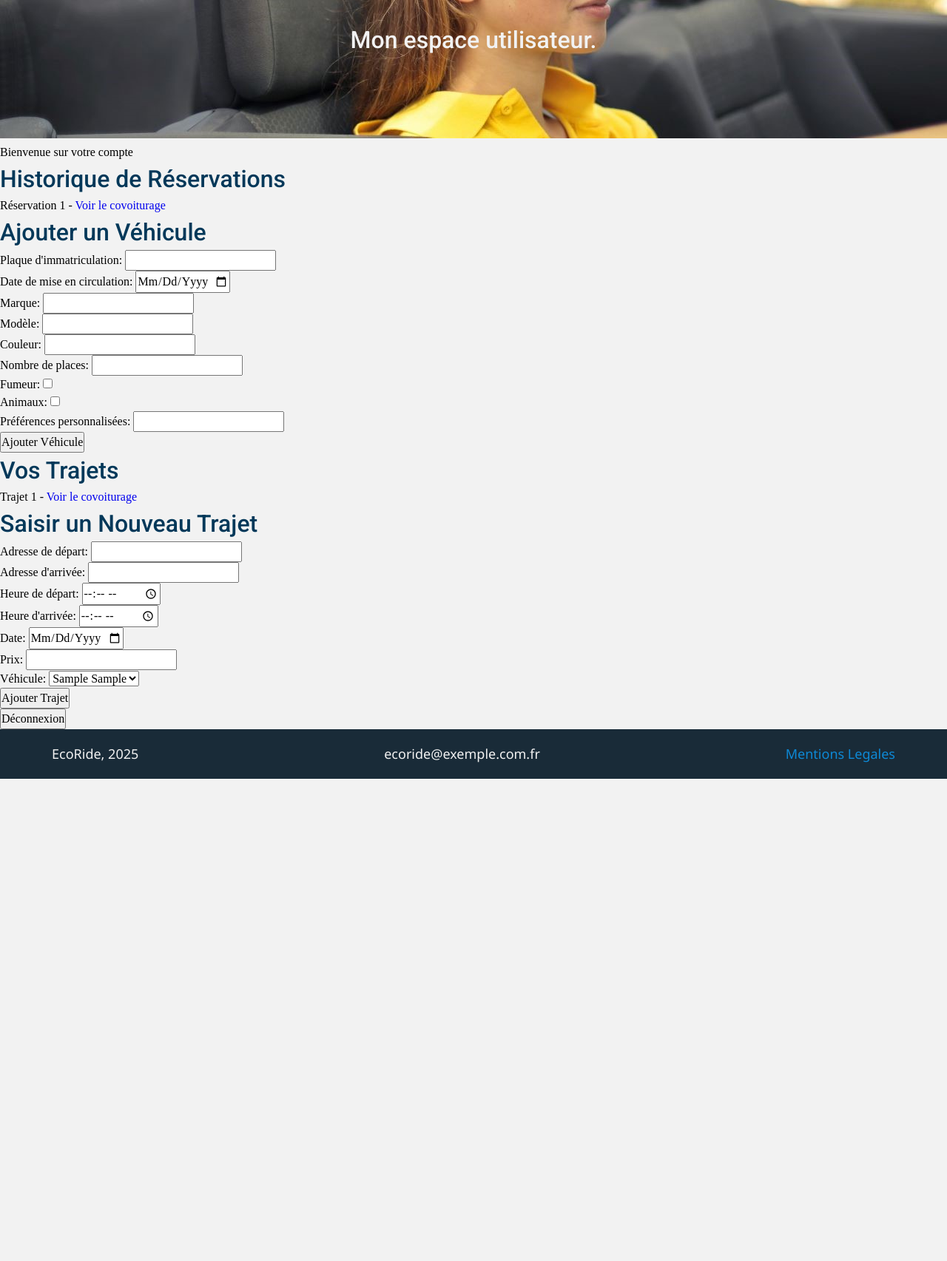
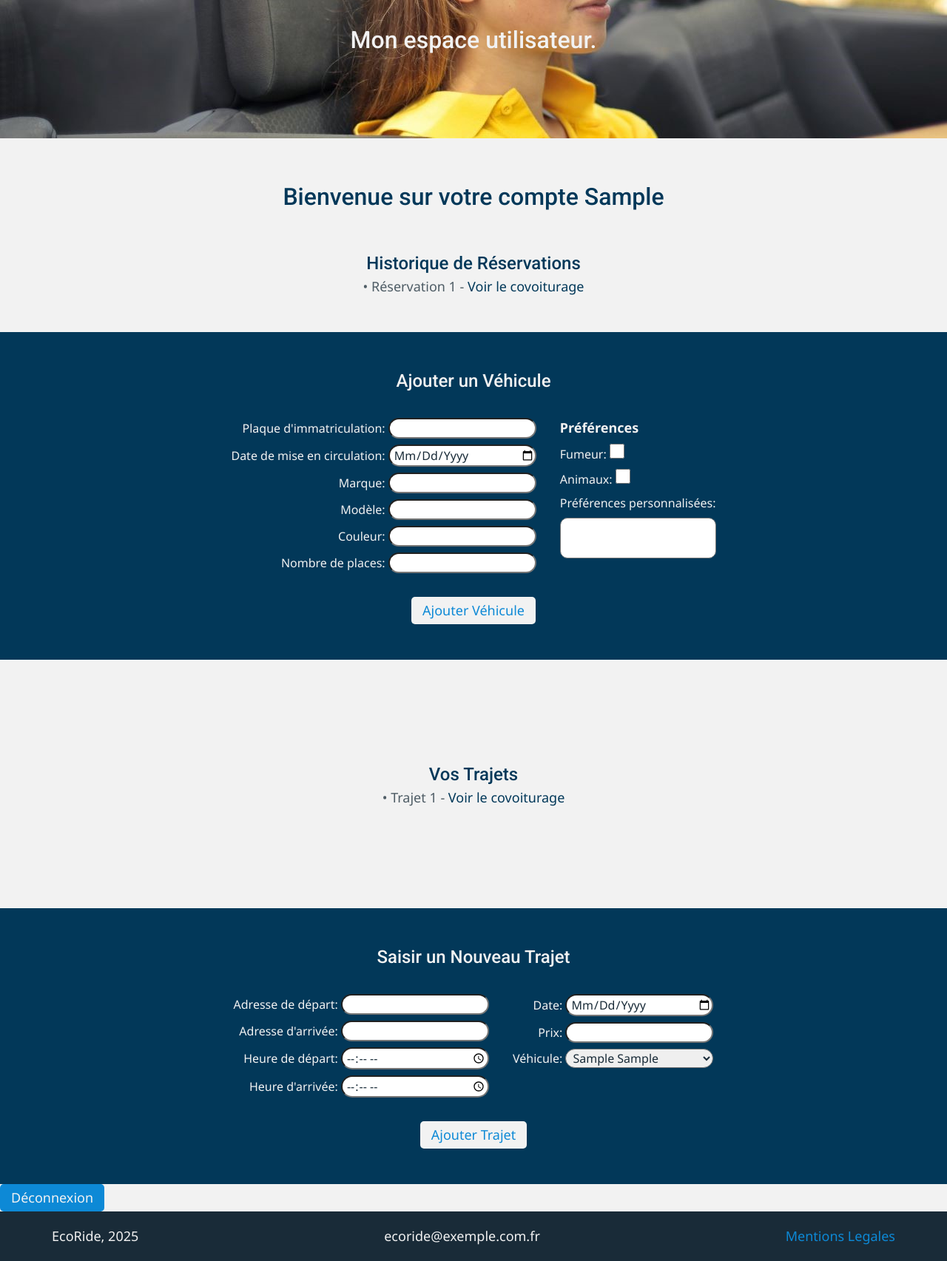
Before and after one commit to joselezcano8/EcoRide---Studi, a PHP site: page /mon-compte.php in a window 1280 px wide. Shown: the part 256-1961 px from the top of the page at 74% size. Before the commit the page ends 1309 px from the top, so only its background shows below. Run offline with PHP 8.4, Linux system fonts and the light colour scheme; the visitor is signed in with stand-in values (Sample User, id 1); tables that the repository leaves empty or names only in its code hold one stand-in row (values such as "Sample post"); data that the repository does not hold is empty.

Commit message:
Page de Utilisateur

```diff
--- a/index.php
+++ b/index.php
@@ -27,7 +27,7 @@ include 'inc/header.inc.php';
                 </div>
                 <img src="img/woman_smiling.jpg" alt="">
             </section>
-            <section class="section | contactez-nous">
+            <section class="contactez-nous">
                 <h2>Contactez-nous</h2>
                 <p>Pour toute question ou demande d'information, n'hésitez pas à nous contacter. Nous sommes là pour vous aider et nous nous engageons à répondre à vos besoins dans les plus brefs délais.</p>
                 <a href="contact.php"><button class="button">Nous Contacter</button></a>
--- a/mon-compte.php
+++ b/mon-compte.php
@@ -6,7 +6,6 @@ $firstTitle = '';
 $secondTitle = 'Mon espace utilisateur';
 include 'inc/header.inc.php';
 
-
 $servername = "localhost";
 $username = "root";
 $password = "";
@@ -14,9 +13,7 @@ $dbname = "ecoride";
 
 $conn = new mysqli($servername, $username, $password, $dbname);
 
-if ($conn->connect_error) {
-    die("Connexion échouée: " . $conn->connect_error);
-}
+if ($conn->connect_error) die("Connexion échouée: " . $conn->connect_error);
 
 if (!isset($_SESSION['user_id'])) {
     header('Location: connexion.php');
@@ -25,6 +22,11 @@ if (!isset($_SESSION['user_id'])) {
 
 $userID = $_SESSION['user_id'];
 
+$stmt = $conn->prepare('SELECT pseudo FROM compte WHERE ID = ?');
+$stmt->bind_param('i', $userID);
+$stmt->execute();
+$pseudo = $stmt->get_result()->fetch_assoc()['pseudo'];
+$stmt->close();
 
 $stmt = $conn->prepare('SELECT ID FROM chauffeur WHERE ID = ?');
 $stmt->bind_param('i', $userID);
@@ -94,7 +96,7 @@ if ($_SERVER['REQUEST_METHOD'] == 'POST' && isset($_POST['ajouter_trajet'])) {
 
     $stmtTrajet = $conn->prepare('INSERT INTO covoiturage (ID_vehicule, lieu_depart, lieu_arrivee, heure_depart, heure_arrivee, date, prix, statut, places_disponibles) VALUES (?, ?, ?, ?, ?, ?, ?, ?, ?)');
     $statut = 'programmé';
-    $stmtTrajet->bind_param('issssdisi', $vehicule_id, $adresse_depart, $adresse_arrivee, $heure_depart, $heure_arrivee, $date, $prix, $statut, $places_disponibles);
+    $stmtTrajet->bind_param('isssssisi', $vehicule_id, $adresse_depart, $adresse_arrivee, $heure_depart, $heure_arrivee, $date, $prix, $statut, $places_disponibles);
 
 
     if (!$stmtTrajet->execute()) {
@@ -125,24 +127,21 @@ if ($isChauffeur) {
     }
     $stmt->close();
 }
+
+if ($_SERVER['REQUEST_METHOD'] == 'POST' && isset($_POST['declarer_chauffeur'])) {
+    $query = 'INSERT INTO chauffeur (ID) VALUES (?)';
+    $stmt = $conn->prepare($query);
+    $stmt->bind_param('i', $userID);
+    $stmt->execute();
+}
 ?>
 
-<!DOCTYPE html>
-<html lang="fr">
-<head>
-    <meta charset="UTF-8">
-    <title>Mon Compte</title>
-    <style>
-        input[type="text"]:not(:last-of-type), input[type="date"], select {
-            text-transform: capitalize;
-        }
-    </style>
-</head>
-<body>
-    <h1>Bienvenue sur votre compte</h1>
+    <main class="main">
+        <h2>Bienvenue sur votre compte <?php echo $pseudo ?> </h2>
 
+        <div class="reservations | padding">
             <!-- Historique de Réservations -->
-    <h2>Historique de Réservations</h2>
+            <h3>Historique de Réservations</h3>
 
             <?php
             if (count($reservations) > 0): ?>
@@ -150,54 +149,72 @@ if ($isChauffeur) {
                     <?php
                     $counter = 1;
                     foreach ($reservations as $reservation): ?>
-                <li>Réservation <?php echo $counter++ ?> - <a href="detail-covoiturage.php?ID_covoiturage=<?php echo $reservation['ID_covoiturage']; ?>">Voir le covoiturage</a></li>
+                        <li><p>&bull; Réservation <?php echo $counter++ ?> - <a href="detail-covoiturage.php?ID_covoiturage=<?php echo $reservation['ID_covoiturage']; ?>">Voir le covoiturage</a></p></li>
                         <?php endforeach; ?>
                 </ul>
                     <?php else: ?>
                 <p>Vous n'avez aucune réservation.</p>
                 <?php endif; ?>
+        </div>
 
+
+        <div class="ajouter-vehicule | padding">
             <!-- Formulaire pour ajouter un véhicule si utilisateur est chauffeur -->
             <?php if ($isChauffeur): ?>
-        <h2>Ajouter un Véhicule</h2>
-        <form action="" method="POST">
-            <label>Plaque d'immatriculation: <input type="text" name="plaque" required></label><br>
-            <label>Date de mise en circulation: <input type="date" name="date_plaque" required></label><br>
-            <label>Marque: <input type="text" name="marque" required></label><br>
-            <label>Modèle: <input type="text" name="modele" required></label><br>
-            <label>Couleur: <input type="text" name="couleur" required></label><br>
-            <label>Nombre de places: <input type="number" name="nombre_de_places" min="1" required></label><br>
-            <label>Fumeur: <input type="checkbox" name="fumeur"></label><br>
-            <label>Animaux: <input type="checkbox" name="animaux"></label><br>
-            <label>Préférences personnalisées: <input type="text" name="preferences"></label><br>
+                <h3>Ajouter un Véhicule</h3>
+                <form  action="" method="POST">
+                    <div class="ajouter-vehicule-form">
+                        <div class="info-voiture-form">
+                            <label>Plaque d'immatriculation: <input type="text" name="plaque" required></label>
+                            <label>Date de mise en circulation: <input type="date" name="date_plaque" required></label>
+                            <label>Marque: <input type="text" name="marque" required></label>
+                            <label>Modèle: <input type="text" name="modele" required></label>
+                            <label>Couleur: <input type="text" name="couleur" required></label>
+                            <label>Nombre de places: <input type="number" name="nombre_de_places" min="1" required></label>
+                        </div>
+                        <div>
+                            <h4>Préférences</h4>
+                            <label>Fumeur: <input type="checkbox" name="fumeur"></label>
+                            <label>Animaux: <input type="checkbox" name="animaux"></label>
+                            <label>Préférences personnalisées: </label><textarea type="text" name="preferences"></textarea>
+                        </div>
+                    </div>
                     <input type="hidden" name="ajouter_vehicule" value="1">
-            <button type="submit">Ajouter Véhicule</button>
+                    <button type="submit" class="button">Ajouter Véhicule</button>
                 </form>
+        </div>
 
+        <div class="trajets | padding">
             <!-- Liste des trajets du chauffeur -->
-        <h2>Vos Trajets</h2>
+            <h3>Vos Trajets</h3>
             <?php if (count($trajets) > 0): ?>
                 <ul>
                     <?php
                     $counter = 1;
                     foreach ($trajets as $trajet): ?>
-                    <li>Trajet <?php echo $counter++ ?> - <a href="detail-covoiturage.php?ID_covoiturage=<?php echo $trajet['ID_covoiturage']; ?>">Voir le covoiturage</a></li>
+                        <li><p>&bull; Trajet <?php echo $counter++ ?> - <a href="detail-covoiturage.php?ID_covoiturage=<?php echo $trajet['ID_covoiturage']; ?>">Voir le covoiturage</a></p></li>
                     <?php endforeach; ?>
                 </ul>
             <?php else: ?>
                 <p>Vous n'avez aucun trajet.</p>
             <?php endif; ?>
+        </div>
 
-        <h2>Saisir un Nouveau Trajet</h2>
+        <div class="saisir-trajets | padding">
+            <h3>Saisir un Nouveau Trajet</h3>
             <form action="" method="POST">
-            <label>Adresse de départ: <input type="text" name="adresse_depart" list="depart-suggestions" required></label><br>
+                <div class="saisir-trajets-form">
+                    <div>
+                        <label>Adresse de départ: <input type="text" name="adresse_depart" list="depart-suggestions" required></label>
                         <datalist id="depart-suggestions"></datalist>
-            <label>Adresse d'arrivée: <input type="text" name="adresse_arrivee" list="arrive-suggestions" required></label><br>
+                        <label>Adresse d'arrivée: <input type="text" name="adresse_arrivee" list="arrive-suggestions" required></label>
                         <datalist id="arrive-suggestions"></datalist>
-            <label>Heure de départ: <input type="time" name="heure_depart" required></label><br>
-            <label>Heure d'arrivée: <input type="time" name="heure_arrivee" required></label><br>
-            <label>Date: <input type="date" name="date" required></label><br>
-            <label>Prix: <input type="number" min="2" name="prix" step="0.5" required></label><br>
+                        <label>Heure de départ: <input type="time" name="heure_depart" required></label>
+                        <label>Heure d'arrivée: <input type="time" name="heure_arrivee" required></label>
+                    </div>
+                    <div>
+                        <label>Date: <input type="date" name="date" required></label>
+                        <label>Prix: <input type="number" min="2" name="prix" step="0.5" required></label>
                         <label>Véhicule:
                         <select name="vehicule">
                             <?php
@@ -210,16 +227,25 @@ if ($isChauffeur) {
                             <option value="<?php echo $vehicule['ID_vehicule']; ?>"><?php echo $vehicule['marque'] . " " . $vehicule['modele']; ?></option>
                             <?php endwhile; ?>
                         </select>
-            </label><br>
+                        </label>
+                    </div>
+                    </div>
                         <input type="hidden" name="ajouter_trajet" value="1">
-            <button type="submit">Ajouter Trajet</button>
+                        <button type="submit" class="button">Ajouter Trajet</button>
+            </form>
+                    <?php else: ?>
+                        <form method="POST" action="">
+                            <button type="submit" name="declarer_chauffeur" class="button">Devenir Chauffeur</button>
                         </form>
                         <?php endif; ?>
+                    </div>
 
         <!-- Bouton de déconnexion -->
         <form action="inc/logout.php" method="POST">
-        <button type="submit">Déconnexion</button>
+            <button type="submit" class="button">Déconnexion</button>
         </form>
+
+    </main>
 
         <?php include 'inc/footer.inc.php'; ?>
         <script src="script/script-itineraire.js"></script>
--- a/styles/mon compte.css
+++ b/styles/mon compte.css
@@ -1,5 +1,186 @@
+input[type="text"]:not(:last-of-type), input[type="date"], select {
+    text-transform: capitalize !important;
+}
+
 .header h3 {
+    margin-top: 170px;
     font-size: var(--fs-secondary-heading);
     font-weight: var(--fw-semi-bold);
-    margin-top: 170px;
- }
+}
+
+.main h2 {
+    padding: 3rem;
+    text-align: center;
+}
+
+/*RESERVATIONS*/
+
+.main h3 {
+    font-family: var(--ff-primary) !important;
+    color: var(--clr-dark) !important;
+    font-weight: var(--fw-semi-bold);
+    font-size: var(--fs-700);
+    text-align: center;
+}
+
+.reservations {
+    text-align: center;
+    margin-bottom: 3rem;
+}
+
+ul {
+    list-style: none;
+}
+
+ul a{
+    color: var(--clr-dark) !important;
+}
+
+ul a:hover {
+    text-decoration: underline !important;
+    color: var(--clr-primary) !important;
+}
+
+/*AJOUTER VEHICULE*/
+
+.ajouter-vehicule {
+    background-color: var(--clr-dark);
+    color: var(--clr-clear);
+    padding: 3rem;
+    display: flex;
+    flex-direction: column;
+    justify-content: center;
+    align-items: center;
+}
+
+.ajouter-vehicule form {
+    display: grid;
+}
+
+.ajouter-vehicule h3 {
+    color: var(--clr-clear) !important;
+    margin-bottom: 2rem;
+}
+
+.ajouter-vehicule h4 {
+    font-weight: 700 !important;
+    font-size: var(--fs-500);
+}
+
+.ajouter-vehicule-form {
+    display: flex;
+    gap: 2rem;
+    font-family: var(--ff-secondary);
+    margin-bottom: 2rem;
+}
+
+.ajouter-vehicule-form div {
+    display: flex;
+    flex-direction: column;
+    gap: 0.5rem;
+}
+
+.ajouter-vehicule-form input[type='text'],
+.ajouter-vehicule-form input[type='date'],
+.ajouter-vehicule-form input[type='number'] {
+    width: 200px;
+    text-transform: capitalize !important;
+    border-radius: 15px;
+    padding-left: 5px;
+    color: var(--clr-dark-bg) !important;
+}
+
+input[type="checkbox"] {
+    width: 1.25em;
+    height: 1.25em;
+    border: 1px solid #ddd;
+    border-radius: 5px !important;
+}
+
+.info-voiture-form {
+    text-align: right;
+}
+
+.ajouter-vehicule-form textarea {
+    resize: none;
+    border-radius: 10px;
+    padding-left: 5px;
+    padding-top: 5px;
+}
+
+.ajouter-vehicule .button {
+    margin: auto !important;
+    color: var(--clr-primary);
+    background-color: var(--clr-clear);
+}
+
+.ajouter-vehicule .button:hover {
+    background-color: var(--clr-primary);
+    color: var(--clr-clear);
+}
+
+/* TRAJETS */
+
+.trajets {
+    display: flex;
+    flex-direction: column;
+    justify-content: center;
+    align-items: center;
+    margin: 3rem;
+    min-height: 15rem;
+}
+
+.saisir-trajets {
+    background-color: var(--clr-dark);
+    color: var(--clr-clear);
+    padding: 3rem;
+    display: grid;
+    justify-content: center;
+    align-items: center;
+}
+
+.saisir-trajets h3 {
+    color: var(--clr-clear) !important;
+    margin-bottom: 2rem;
+}
+
+.saisir-trajets form {
+    display: grid;
+}
+
+.saisir-trajets-form {
+    display: flex;
+    gap: 2rem;
+    font-family: var(--ff-secondary);
+    margin-bottom: 2rem;
+}
+
+.saisir-trajets-form div {
+    display: flex;
+    flex-direction: column;
+    text-align: right;
+    gap: 0.5rem;
+}
+
+.saisir-trajets-form input[type='text'],
+.saisir-trajets-form input[type='date'],
+.saisir-trajets-form input[type='number'],
+.saisir-trajets-form input[type='time'],
+.saisir-trajets-form select {
+    width: 200px;
+    text-transform: capitalize !important;
+    border-radius: 15px;
+    padding-left: 5px;
+    color: var(--clr-dark-bg) !important;
+}
+
+.saisir-trajets .button {
+    margin: auto;
+    color: var(--clr-primary);
+    background-color: var(--clr-clear);
+}
+
+.saisir-trajets .button:hover {
+    background-color: var(--clr-primary);
+    color: var(--clr-clear);
+}
```
Also changed, not shown: detail-covoiturage.php (+15 -16 lines). Lines whose indentation alone changed are shown as unchanged.
